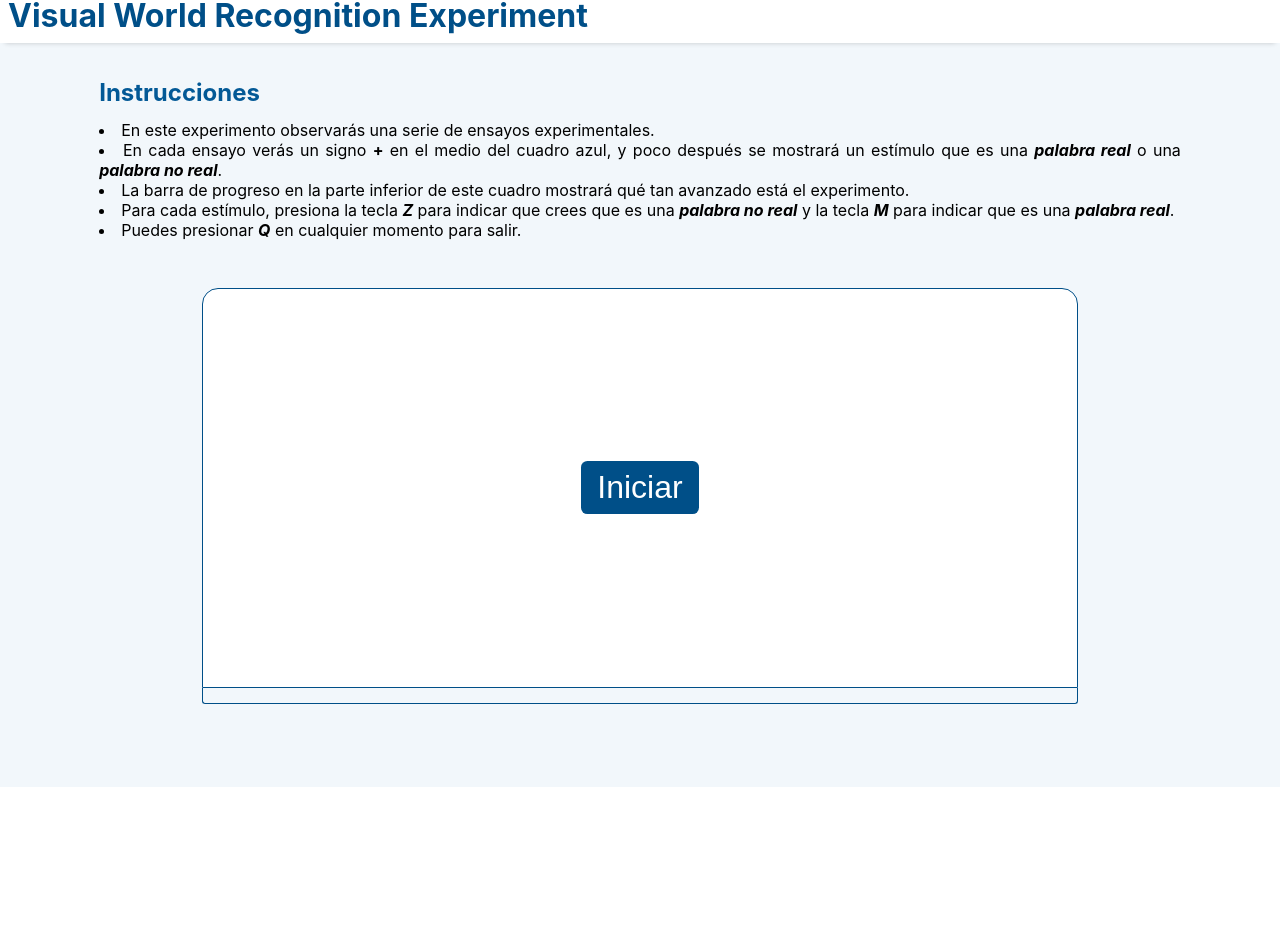
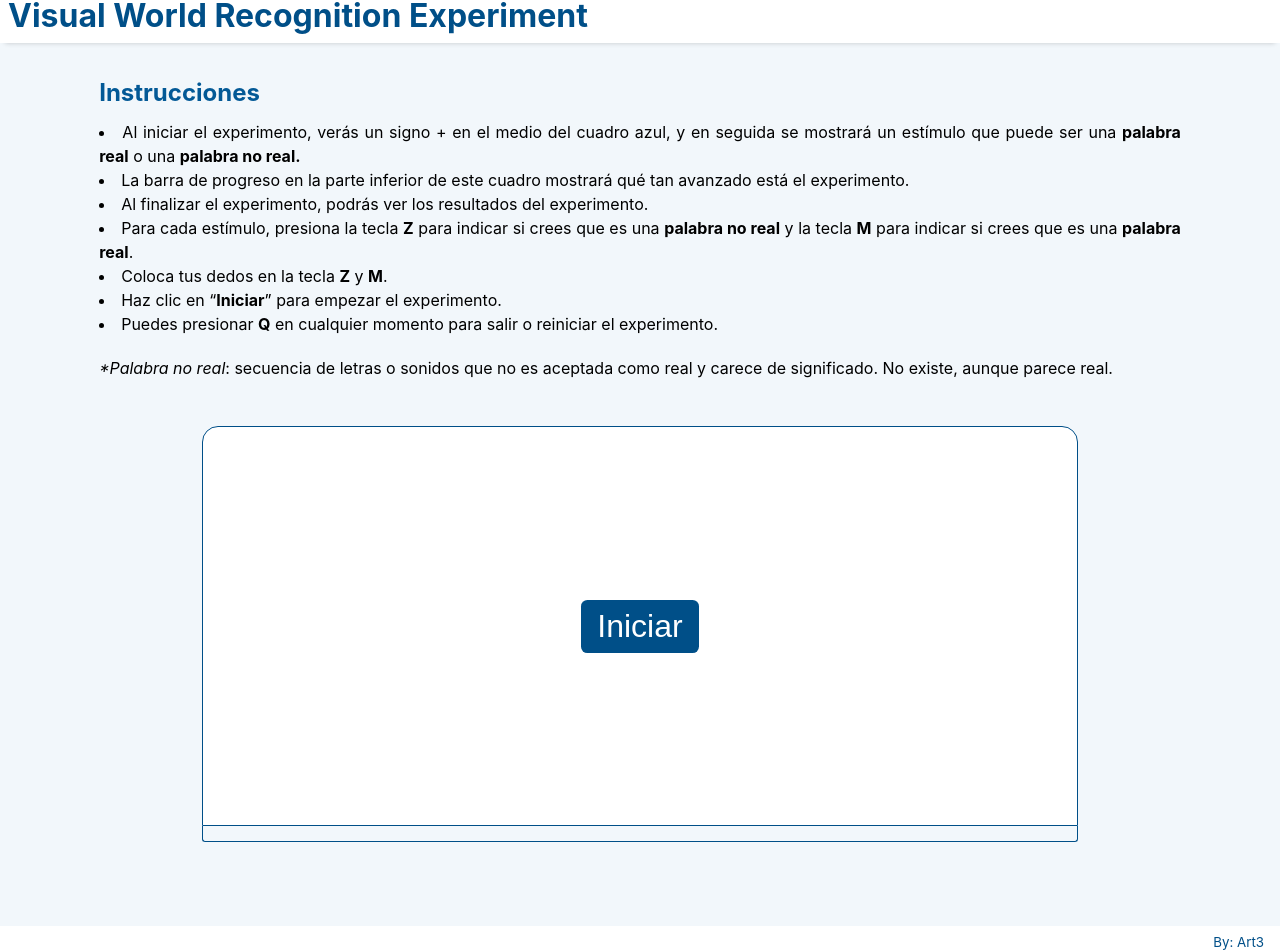
Before and after one commit to ARTEAGA1811/visual-word-recognition-experiment, a React (Create React App) app: page / in a window 1280 px wide. Shown: the part 12-964 px from the top of the page. Before the commit the page ends 800 px from the top, so only its background shows below. Built offline with nearby package versions, Linux system fonts and the light colour scheme.

Commit message:
feat: Cambios en las instrucciones y agregación del footer

```diff
--- a/src/components/App.jsx
+++ b/src/components/App.jsx
@@ -12,17 +12,23 @@ function App() {
 					<h2>Instrucciones</h2>
 					<p className="instrucciones-detalles">
 						<ul>
-							<li>En este experimento observarás una serie de ensayos experimentales.</li>
-							<li>En cada ensayo verás un signo <b>+</b> en el medio del cuadro azul, y poco después se mostrará un estímulo que es una <b><i>palabra real</i></b> o una <b><i>palabra no real</i></b>.</li>
+							<li>Al iniciar el experimento, verás un signo + en el medio del cuadro azul, y en seguida se mostrará un estímulo que puede ser una <b>palabra real</b> o una <b>palabra no real.</b></li>
 							<li>La barra de progreso en la parte inferior de este cuadro mostrará qué tan avanzado está el experimento.</li>
-							<li>Para cada estímulo, presiona la tecla <b><i>Z</i></b> para indicar que crees que es una <b><i>palabra no real</i></b> y la tecla <b><i>M</i></b> para indicar que es una <b><i>palabra real</i></b>.</li>
-							<li>Puedes presionar <b><i>Q</i></b> en cualquier momento para salir.</li>
+							<li>Al finalizar el experimento, podrás ver los resultados del experimento.</li>
+							<li>Para cada estímulo, presiona la tecla <b>Z</b> para indicar si crees que es una <b>palabra no real</b> y la tecla <b>M</b> para indicar si crees que es una <b>palabra real</b>.</li>
+							<li>Coloca tus dedos en la tecla <b>Z</b> y <b>M</b>.</li>
+							<li>Haz clic en “<b>Iniciar</b>” para empezar el experimento.</li>
+							<li>Puedes presionar <b>Q</b> en cualquier momento para salir o reiniciar el experimento.</li>
 						</ul>
+						<p className="instrucciones_glosario"><i className="instrucciones_glosario-palabra">*Palabra no real</i>: secuencia de letras o sonidos que no es aceptada como real y carece de significado. No existe, aunque parece real.</p>
 					</p>
 				</div>
 
 				<MiJuego />
 			</main>
+			<footer className="footer">
+				<p className="nombre_creador">By: Art3</p>
+			</footer>
         </div>
     );
 }
--- a/src/styles/App.css
+++ b/src/styles/App.css
@@ -60,7 +60,33 @@ li{
   margin-bottom: 0.8rem;
 }
 
+.instrucciones-detalles{
+  display: flex;
+  flex-direction: column;
+  gap: 1.4rem;
+}
 .instrucciones-detalles ul{
   text-align: justify;
+  line-height: 1.5rem;
+}
 
+.instrucciones_glosario{
+  font-weight: 400;
 }
+
+.instrucciones_glosario .instrucciones_glosario-palabra{
+  font-weight: 400;
+}
+
+.footer{
+  background-color: white;
+  padding: 0.5rem;
+  text-align: end;
+}
+
+.footer .nombre_creador{
+  color: #004F88;
+  font-weight: 400;
+  margin-right: 0.5rem;
+  font-size: smaller;
+}
```
